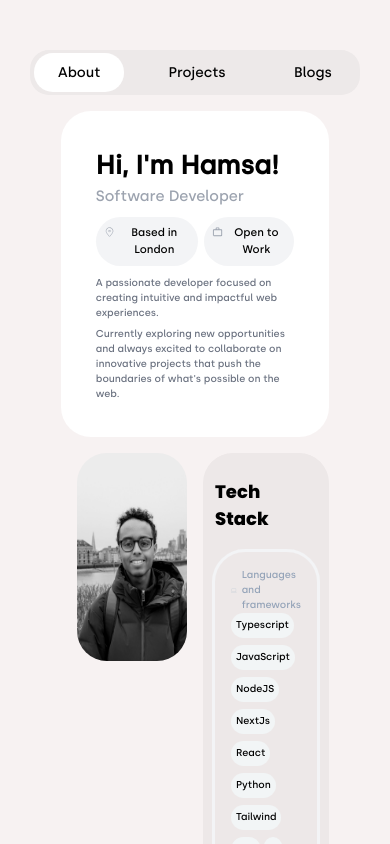
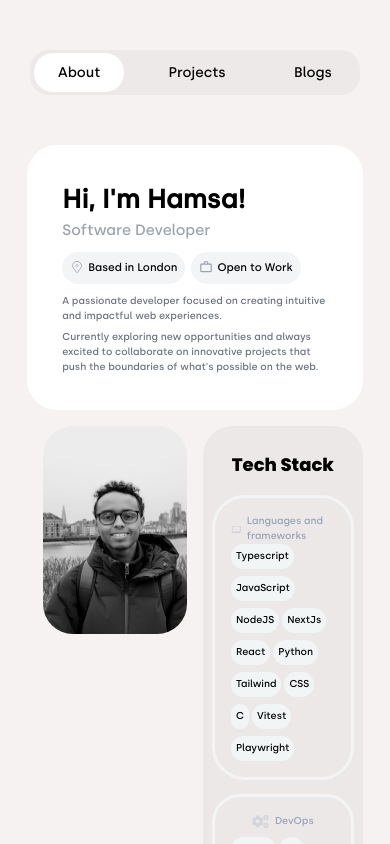
Before and after one commit to DonHamsa/myPortfolio, a Next.js app: page / in a window 390 px wide. Shown: the top 844 px of the page. Built offline with nearby package versions, Linux system fonts and the light colour scheme.

Commit message:
some padding added for mobile

```diff
--- a/src/app/globals.css
+++ b/src/app/globals.css
@@ -35,8 +35,8 @@ main{
   }
 }
 
-/* @media (max-width: 640px) {
+@media (max-width: 640px) {
   main {
-    padding: 150px 0;
+    padding: 50px 0;
   }
-} */
+}
```
